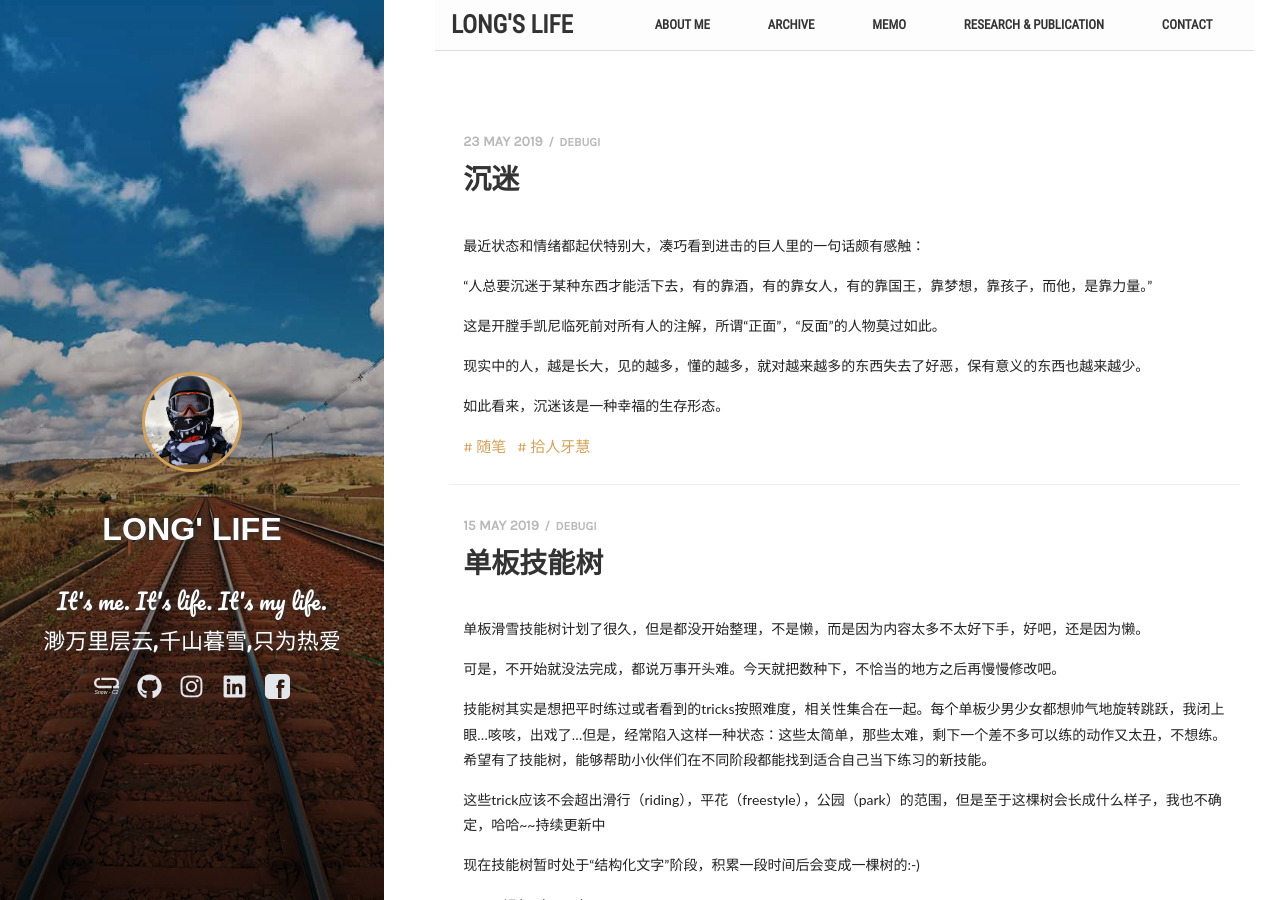
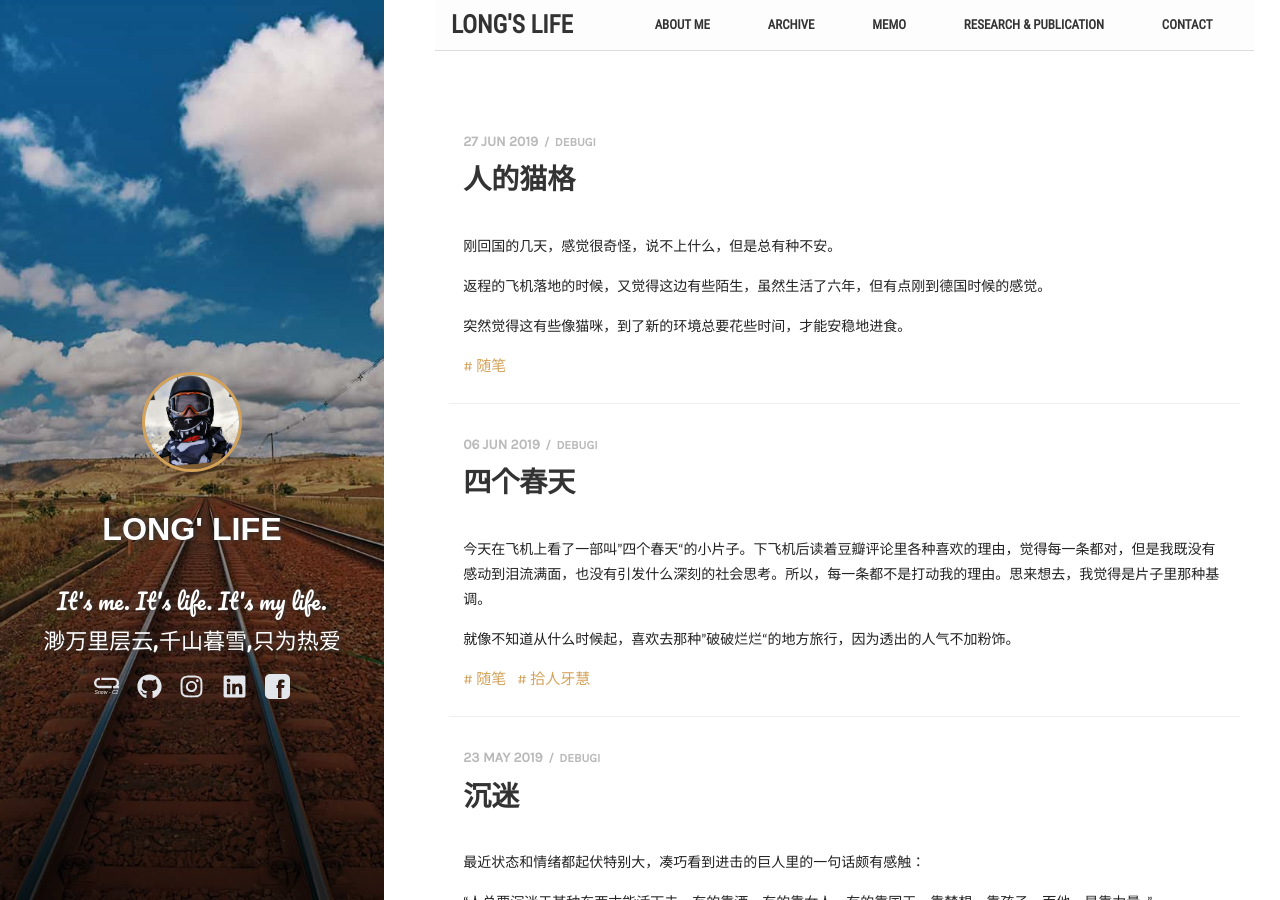
Before and after one commit to runningUnicorn/runningUnicorn.github.io, a Jekyll site: the page built from index.html, in a window 1280 px wide and 900 px high. Built offline with Jekyll 4.4.1, drawn with Linux system fonts in a browser that asks for light colours; some web fonts are replaced; some of the changed text lies outside the part shown.

Commit message:
new_post

```diff
--- /dev/null
+++ b/_posts/2019-06-06-四个春天.md
@@ -0,0 +1,15 @@
+---
+layout: post
+title:  "四个春天"
+crawlertitle: "四个春天"
+summary: "四个春天"
+date:   2019-06-06
+tags:
+    随笔
+    拾人牙慧
+author: debugi
+---
+
+今天在飞机上看了一部叫”四个春天“的小片子。下飞机后读着豆瓣评论里各种喜欢的理由，觉得每一条都对，但是我既没有感动到泪流满面，也没有引发什么深刻的社会思考。所以，每一条都不是打动我的理由。思来想去，我觉得是片子里那种基调。
+
+就像不知道从什么时候起，喜欢去那种”破破烂烂“的地方旅行，因为透出的人气不加粉饰。
--- /dev/null
+++ b/_posts/2019-06-26-人的猫格.md
@@ -0,0 +1,16 @@
+---
+layout: post
+title:  "人的猫格"
+crawlertitle: "人的猫格"
+summary: "人的猫格"
+date:   2019-06-27
+tags:
+    随笔
+author: debugi
+---
+
+刚回国的几天，感觉很奇怪，说不上什么，但是总有种不安。
+
+返程的飞机落地的时候，又觉得这边有些陌生，虽然生活了六年，但有点刚到德国时候的感觉。
+
+突然觉得这有些像猫咪，到了新的环境总要花些时间，才能安稳地进食。
```
Also changed, not shown: 3.memo.md (+4 -2 lines), _posts/2019-05-23-沉迷.md (+0 -1 lines).
